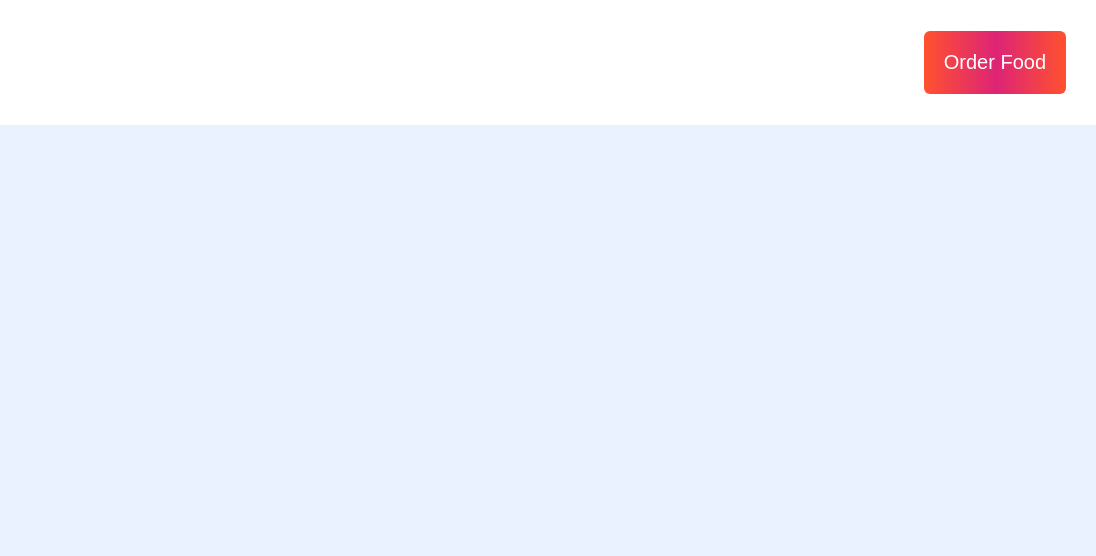
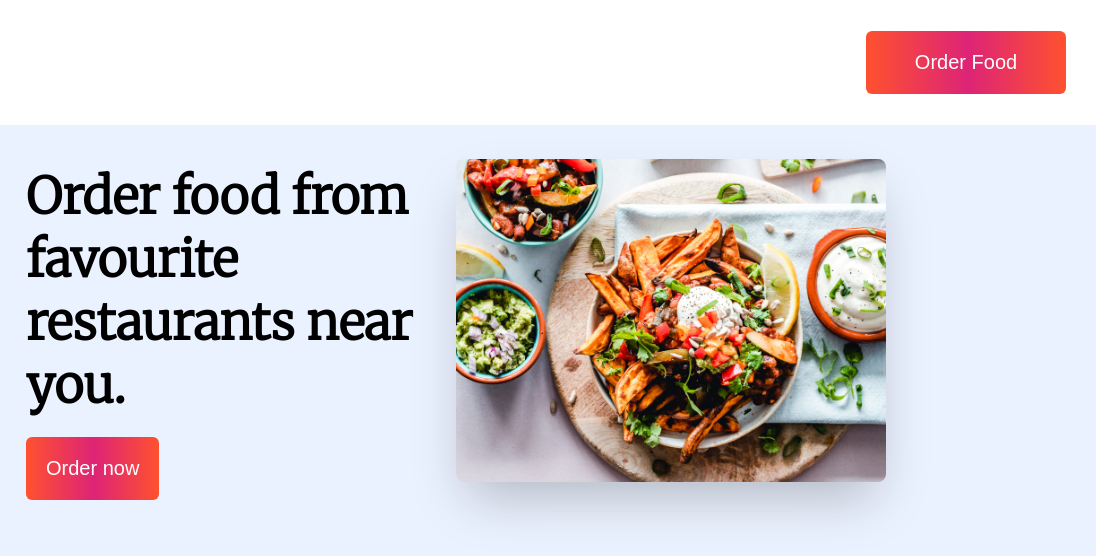
Before and after one commit to Sukirthi2002/zomato-landing-page, a plain HTML site: page index.html in a window 1280 px wide. Shown: the full height of the page, 184-1280 px from the left. Drawn offline with Linux system fonts and the light colour scheme.

Commit message:
add hero section

```diff
--- a/index.html
+++ b/index.html
@@ -1,5 +1,6 @@
 <!DOCTYPE html>
 <html lang="en">
+
 <head>
     <meta charset="UTF-8">
     <meta http-equiv="X-UA-Compatible" content="IE=edge">
@@ -10,19 +11,34 @@
     <link href="https://fonts.googleapis.com/css2?family=Merriweather:wght@300&display=swap" rel="stylesheet">
     <link rel="stylesheet" href="style.css" />
 </head>
+
 <body>
     <header>
         <nav class="navbar">
-
             <div class="navbar_brand">
-            <img src="assets/logo.png" alt="logo" class="nav_bar_logo"/>
+                <img src="assets/logo.png" alt="logo" class="nav_bar_logo" />
             </div>
 
             <div class="navbar_nav_item">
-                <button class="nav_item"> Order Food</button>
+                <button class="nav_item">Order Food</button>
+            </div>
+        </nav>
+    </header>
+    <main class="container">
+        <!--Hero section-->
+        <section class="hero_container">
+            <div class="hero_image_container">
+                  <img src="./assets/hero.jpg" alt="hero image" class="hero_image"/>
             </div>
 
-        </nav>
-    </header>
+            <div class="hero_description">
+                  <h1 class="hero_text">Order food from favourite restaurants near you.</h1>
+                  <button class="button_primary">Order now</button>
+            </div>
+        </section>
+
+
+    </main>
 </body>
+
 </html>
--- a/style.css
+++ b/style.css
@@ -9,6 +9,25 @@ body{
     background-color: #ebf2ff;
 }
 
+.container{
+    max-width:100%;
+    padding:0 20px;
+    margin :0 auto;
+}
+
+.button_primary{
+     background-image:linear-gradient(
+        to right,
+        #ff512f 0%,
+        #dd2476 51%,
+        #ff512f 100%
+    ) ;
+    color:#fff;
+    border:none;
+    padding :12px;
+    border-radius: 6px;
+      cursor: pointer;
+}
 .navbar
 {
     display:flex;
@@ -26,6 +45,7 @@ body{
 }
 
 .nav_item{
+
     background-image:linear-gradient(
         to right,
         #ff512f 0%,
@@ -36,10 +56,28 @@ body{
     border:none;
     padding :12px;
     border-radius: 6px;
+    cursor: pointer;
+}
+.nav_item:hover{
+    border:4px solid rgb(247, 84, 84) ;
+}
+.button_primary:hover{
+    border:4px solid rgb(247, 84, 84) ;
 }
 
-.nav_item:hover{
-    border:3px solid blueviolet;
+.hero_image_container{
+    width: 100%;
+}
+
+.hero_image{
+    width: 100%;
+    border-radius:8px;
+    box-shadow: 0 25px 50px -12px rgba(0,0,0,0.25);
+}
+
+.hero_text{
+    font-size:30px;
+    margin:20px 0;
 }
 
 @media(min-width:768px){
@@ -47,14 +85,42 @@ body{
         justify-content: space-between;
         padding:10px 30px;
     }
+
+    .hero_container
+    {
+        margin-top:20px;
+        display: flex;
+        flex-direction: row-reverse;
+        align-items: center;
+    }
 }
 
 @media(min-width:1020px){
+    .container{
+        max-width:900px;
+    }
     .navbar_brand{
         width:150px;
     }
-    .nav_item{
+    .button_primary{
         padding:20px;
         font-size:20px;
     }
+    .nav_item{
+        width:200px;
+          padding:20px;
+         font-size:20px;
+    }
+    .hero_description{
+        width:100%;
+    }
+    .hero_text{
+        font-size:50px;
+    }
 }
+
+@media(min-width:1400px){
+    .container{
+        max-width:1250px;
+    }
+}
```
